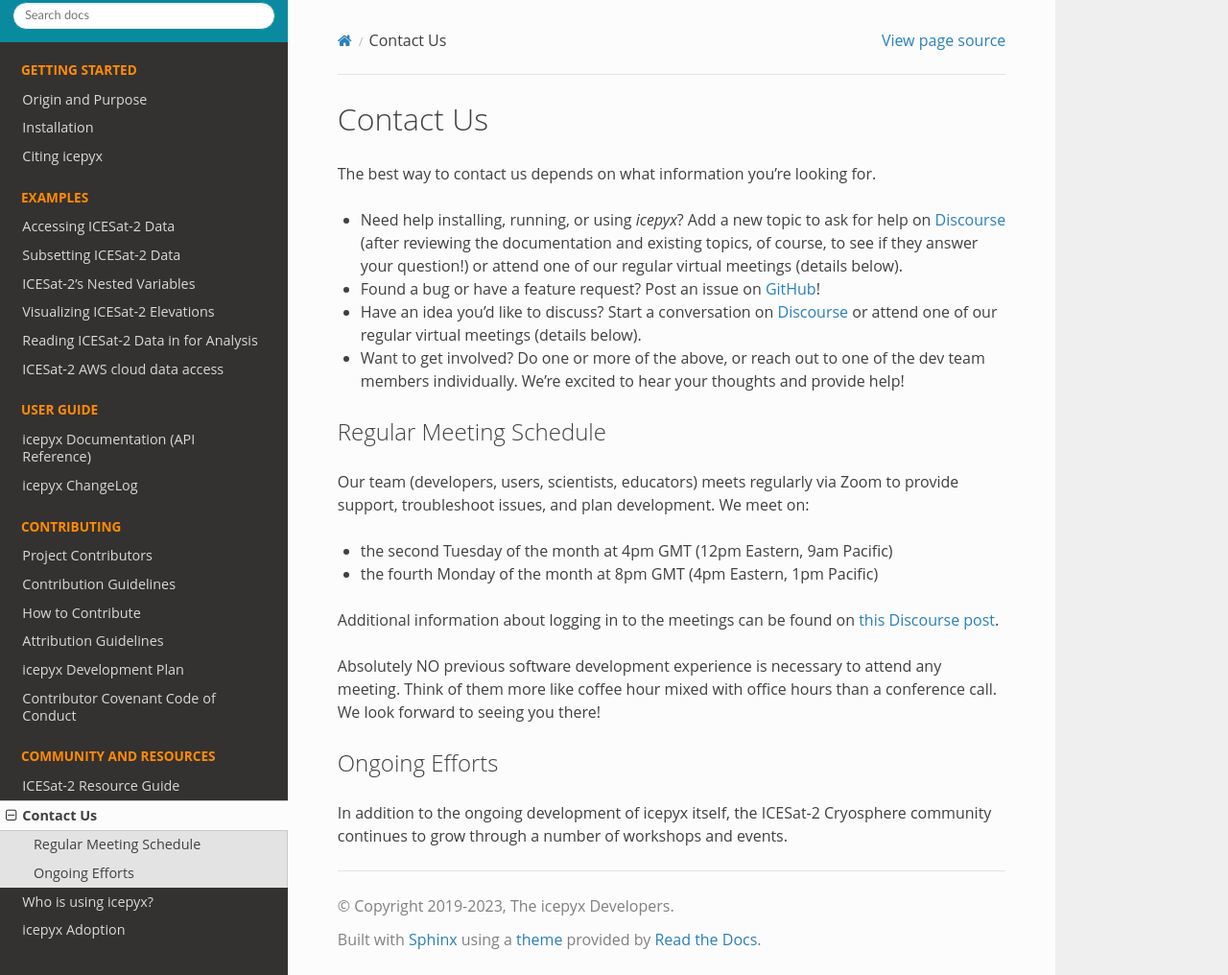
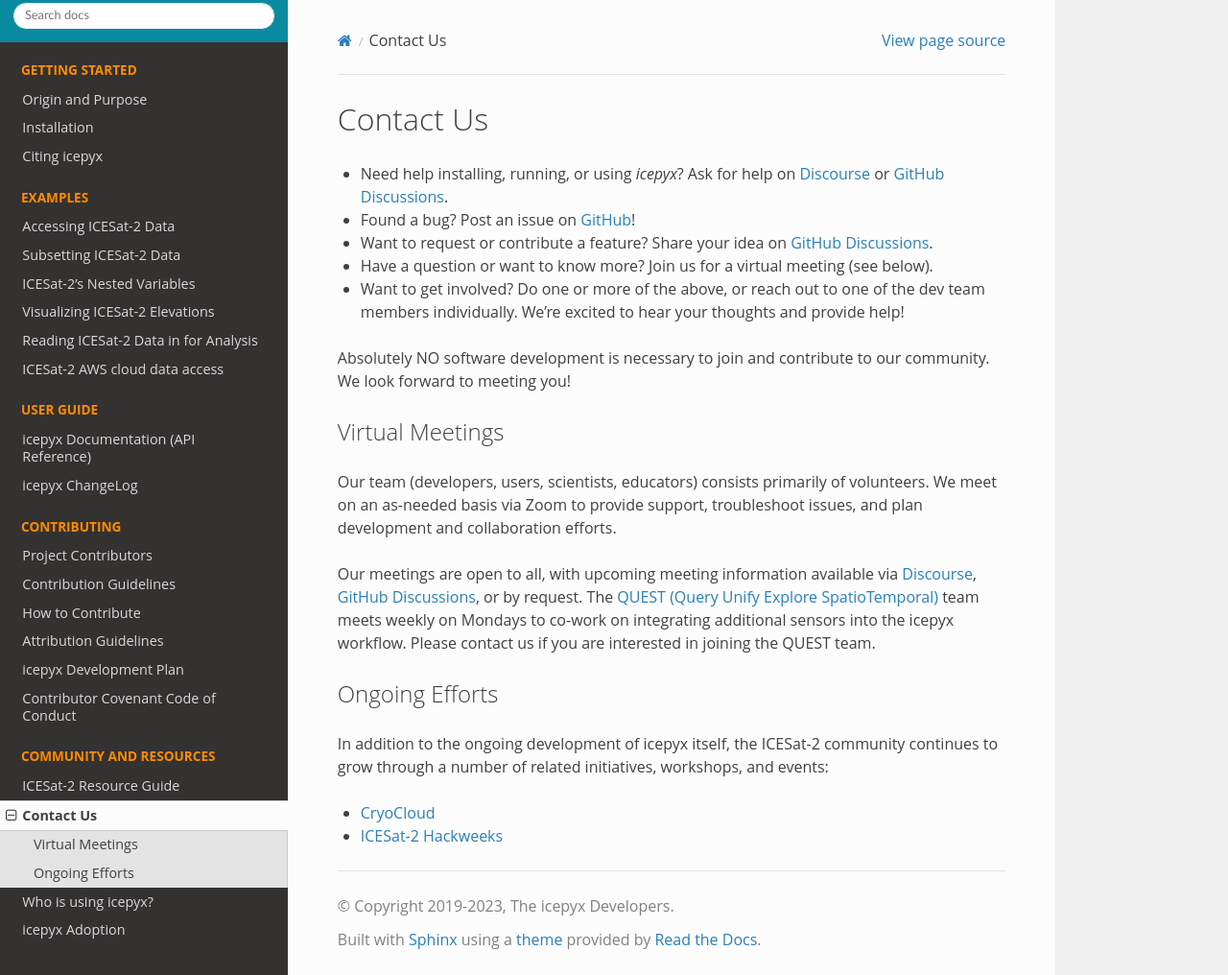
Before and after one commit to icesat2py/icepyx, a Sphinx documentation site: the page built from doc/source/community/contact.rst, in a window 1280 px wide and 1016 px high. Shown: the whole window at 96% size. Built offline with Sphinx 7.4.7 and the Read the Docs theme 2.0.0, drawn with Linux system fonts in a browser that asks for light colours; the version number could not be read and is left out.

Commit message:
update contact page - discontinue regular meetings (#396)

```diff
--- a/doc/source/community/contact.rst
+++ b/doc/source/community/contact.rst
@@ -3,26 +3,28 @@
 Contact Us
 ==========
 
-The best way to contact us depends on what information you're looking for.
-
-* Need help installing, running, or using `icepyx`? Add a new topic to ask for help on `Discourse <https://discourse.pangeo.io/c/science/icesat-2/16>`_ (after reviewing the documentation and existing topics, of course, to see if they answer your question!) or attend one of our regular virtual meetings (details below).
-* Found a bug or have a feature request? Post an issue on `GitHub <https://github.com/icesat2py/icepyx/issues>`_!
-* Have an idea you'd like to discuss? Start a conversation on `Discourse <https://discourse.pangeo.io/c/science/icesat-2/16>`_  or attend one of our regular virtual meetings (details below).
+* Need help installing, running, or using `icepyx`? Ask for help on `Discourse <https://discourse.pangeo.io/c/science/icesat-2/16>`_ or `GitHub Discussions <https://github.com/icesat2py/icepyx/discussions>`_.
+* Found a bug? Post an issue on `GitHub <https://github.com/icesat2py/icepyx/issues>`_!
+* Want to request or contribute a feature? Share your idea on `GitHub Discussions <https://github.com/icesat2py/icepyx/discussions>`_.
+* Have a question or want to know more? Join us for a virtual meeting (see below).
 * Want to get involved? Do one or more of the above, or reach out to one of the dev team members individually. We're excited to hear your thoughts and provide help!
 
+Absolutely NO software development is necessary to join and contribute to our community.
+We look forward to meeting you!
 
-Regular Meeting Schedule
-------------------------
-Our team (developers, users, scientists, educators) meets regularly via Zoom to provide support, troubleshoot issues, and plan development.
-We meet on:
+Virtual Meetings
+----------------
+Our team (developers, users, scientists, educators) consists primarily of volunteers.
+We meet on an as-needed basis via Zoom to provide support, troubleshoot issues, and plan development and collaboration efforts.
 
-* the second Tuesday of the month at 4pm GMT (12pm Eastern, 9am Pacific)
-* the fourth Monday of the month at 8pm GMT (4pm Eastern, 1pm Pacific)
+Our meetings are open to all, with upcoming meeting information available via `Discourse <https://discourse.pangeo.io/c/science/icesat-2/16>`_, `GitHub Discussions <https://github.com/icesat2py/icepyx/discussions>`_, or by request.
+The :ref:`QUEST (Query Unify Explore SpatioTemporal) <api_quest_ref>`  team meets weekly on Mondays to co-work on integrating additional sensors into the icepyx workflow.
+Please contact us if you are interested in joining the QUEST team.
 
-Additional information about logging in to the meetings can be found on `this Discourse post <https://discourse.pangeo.io/t/icepyx-team-meetings/722/2?u=jessicas11>`_.
-
-Absolutely NO previous software development experience is necessary to attend any meeting. Think of them more like coffee hour mixed with office hours than a conference call. We look forward to seeing you there!
 
 Ongoing Efforts
 ----------------
-In addition to the ongoing development of icepyx itself, the ICESat-2 Cryosphere community continues to grow through a number of workshops and events.
+In addition to the ongoing development of icepyx itself, the ICESat-2 community continues to grow through a number of related initiatives, workshops, and events:
+
+* `CryoCloud <https://cryointhecloud.com/>`_
+* `ICESat-2 Hackweeks <https://icesat-2.hackweek.io/>`_
--- a/doc/source/user_guide/documentation/quest.rst
+++ b/doc/source/user_guide/documentation/quest.rst
@@ -1,3 +1,5 @@
+.. _api_quest_ref:
+
 Quest Class
 ===========
 
```
